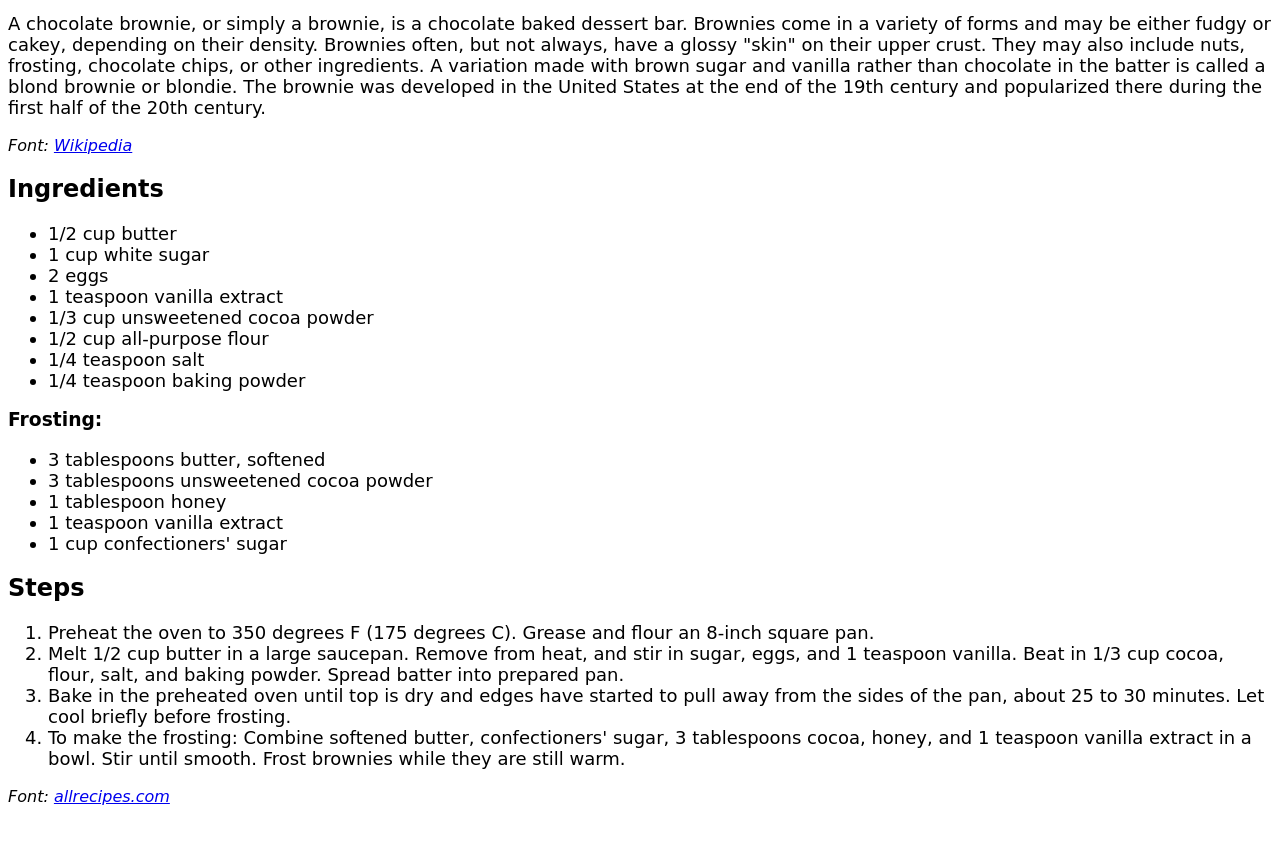
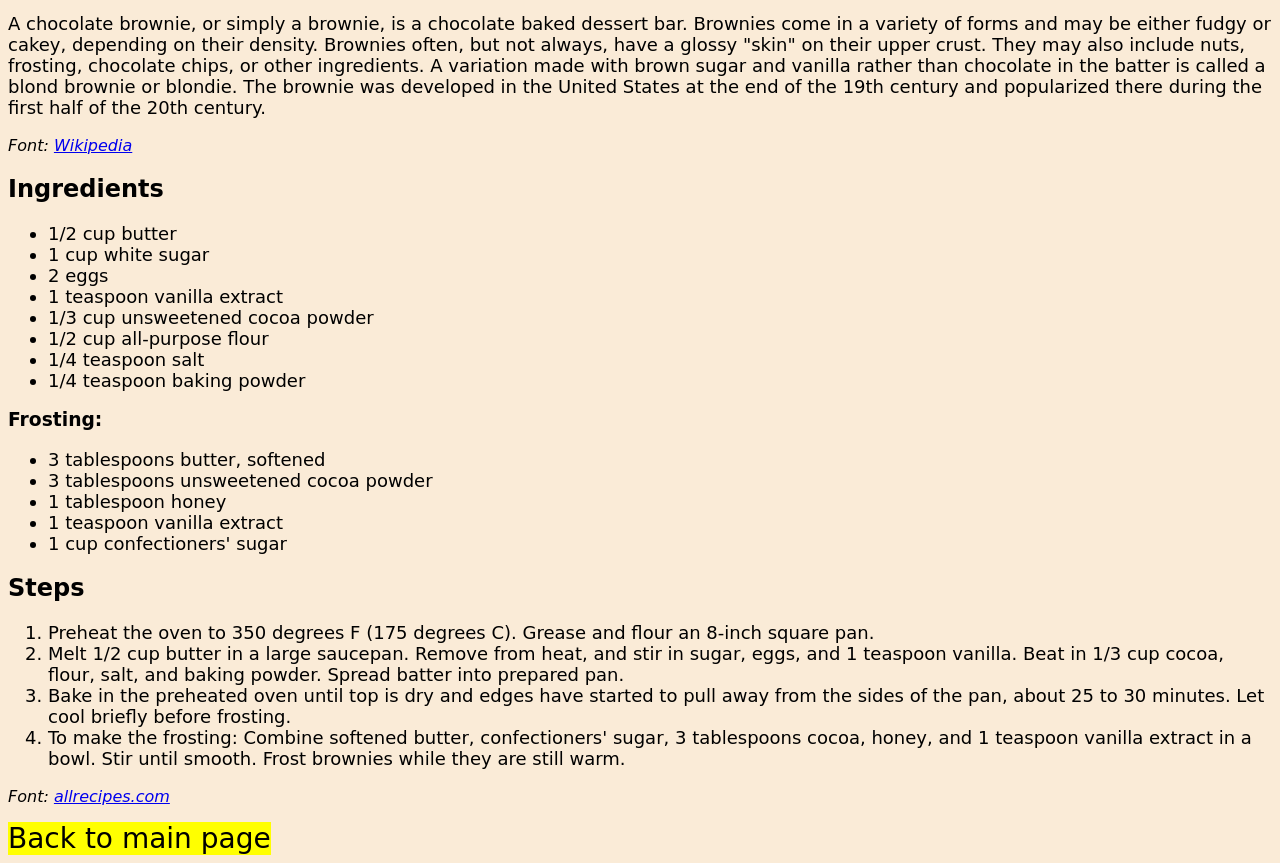
Before and after one commit to KezerSouza/odin-recipes, a plain HTML site: page recipes/brownie.html in a window 1280 px wide. Shown: the part 440-1303 px from the top of the page. Before the commit the page ends 1262 px from the top, so only its background shows below. Drawn offline with Linux system fonts and the light colour scheme.

Commit message:
Back button implementation in the recipes pages

```diff
--- a/recipes/brownie.html
+++ b/recipes/brownie.html
@@ -47,6 +47,7 @@
 
     <p><em>Font: <a href="https://www.allrecipes.com/recipe/10549/best-brownies/" target="_blank" rel="noopener noreferrer">allrecipes.com</a></em></p>
 
+    <a href="../index.html" class="back_button">Back to main page</a>
 
 </body>
 </html>
--- a/style.css
+++ b/style.css
@@ -1,5 +1,6 @@
 * {
     font-family: 'Brush Script MT', cursive, 'Gill Sans MT', Calibri, sans-serif;
+    background-color: antiquewhite;
 }
 
 h1 {
@@ -40,3 +41,15 @@ img {
 .recipe_lists {
     font-size: 18px;
 }
+
+.back_button {
+    color: black;
+    text-decoration: none;
+    background-color: yellow;
+    font-size: 28px;
+}
+
+.back_button:hover {
+    background-color: rgb(194, 194, 27);
+    color: rgb(53, 47, 47);
+}
```
Also changed, not shown: recipes/cup_of_water.html (+2 -0 lines).
